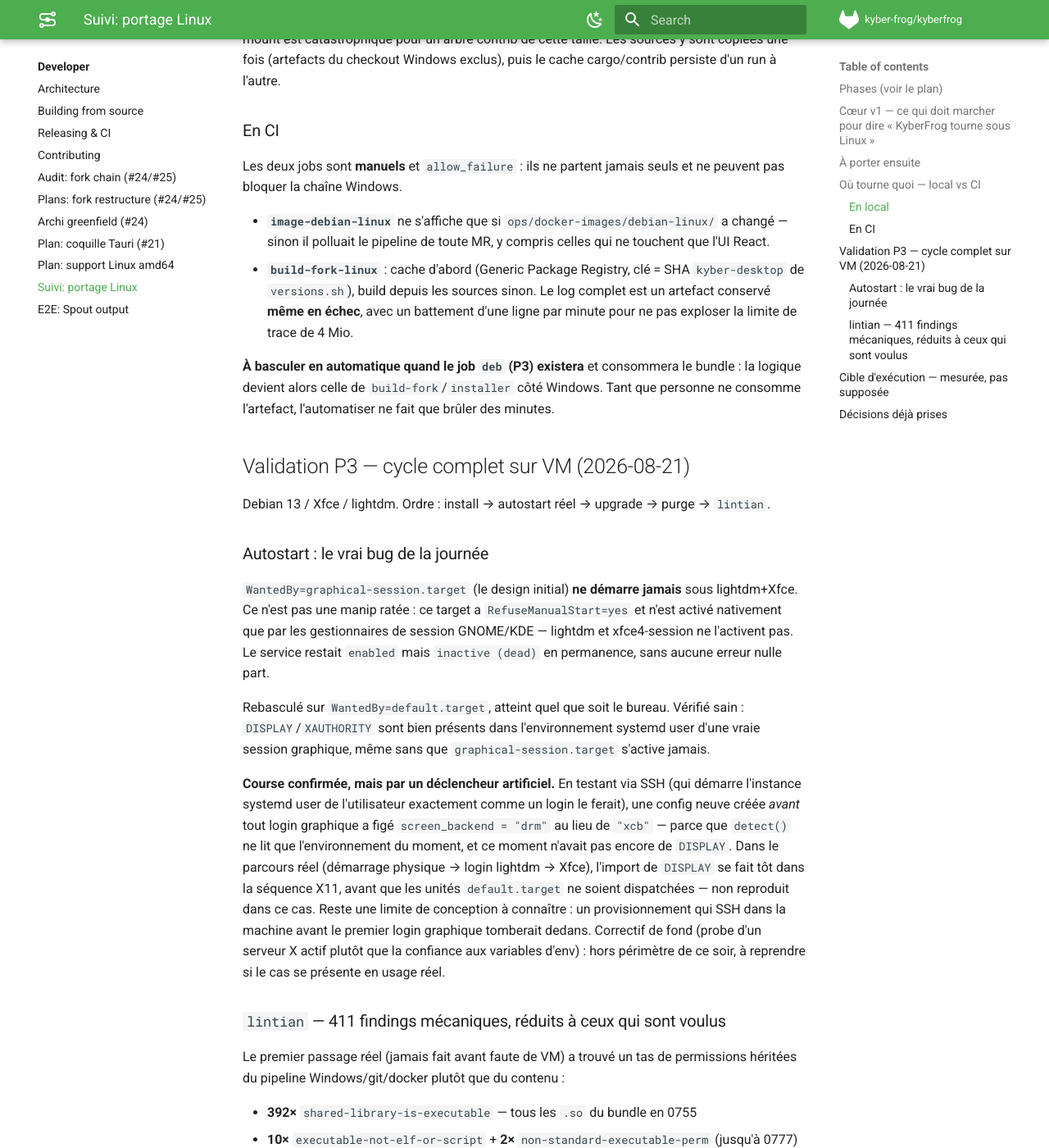
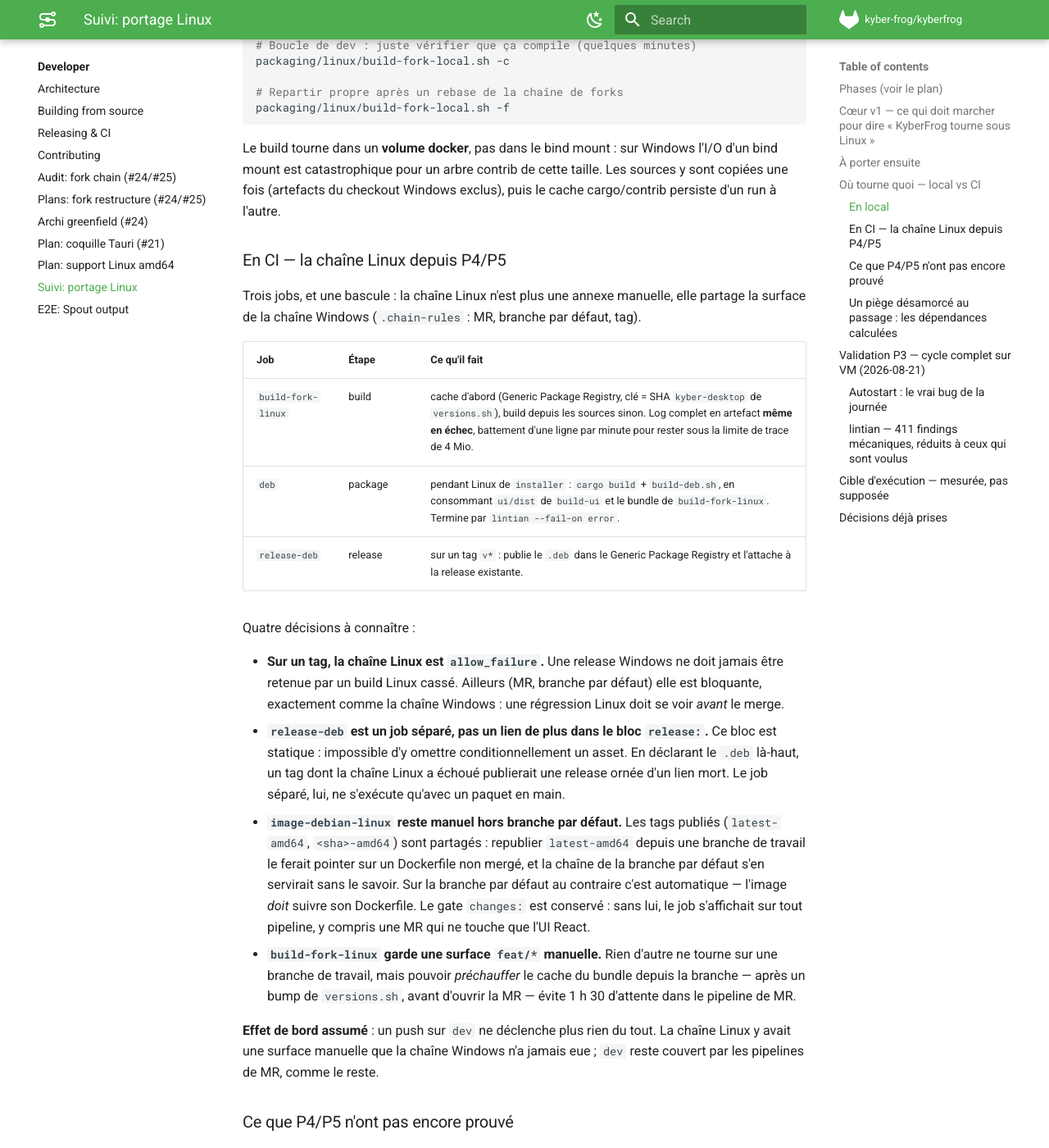
Before and after one commit to CollectiFrog/KyberFrog, an MkDocs documentation site: the page built from docs/dev/todo-linux.md, in a window 1280 px wide and 1400 px high, scrolled down 4307 px. Shown: the whole window at 82% size. Built offline with MkDocs 1.6.1 and Material for MkDocs 9.7.7, drawn with Linux system fonts in a browser that asks for light colours; comment, search, counter and statistics services are not loaded; some of the changed text lies outside the part shown.

Commit message:
ci(linux): P4 et P5 — job deb, chaîne Linux automatique, .deb en release
**P4.** Nouveau job `deb`, pendant Linux de `installer` : même découpage
(binaire compilé dans le job, `ui/dist` de `build-ui`, bundle de
`build-fork-linux`), et un garde-fou `lintian --fail-on error` pour que les
411 findings mécaniques nettoyés en P3 ne puissent pas revenir en douce.
`embedded-library` est supprimé explicitement — le bundle ffmpeg/VLC patché
est voulu, comme sous Windows.

Maintenant que quelqu'un consomme le bundle, la chaîne Linux sort du mode
manuel + allow_failure et partage la surface de la chaîne Windows
(`.chain-rules` : MR, branche par défaut, tag). Un build Linux cassé doit se
voir avant le merge, comme un build Windows cassé. Deux exceptions
délibérées : `build-fork-linux` garde une surface `feat/*` manuelle pour
préchauffer le cache du bundle depuis une branche (sinon 1 h 30 d'attente
dans le pipeline de MR), et `image-debian-linux` reste manuel hors branche
par défaut — `latest-amd64` est un tag partagé, le republier depuis une
branche le ferait pointer sur un Dockerfile non mergé.

Hors tag, le job ne passe pas `-v` : `git describe --tags --always` sur le
clone peu profond de la CI retombe souvent sur le seul SHA court, or une
version Debian doit commencer par un chiffre. build-deb.sh dérive alors
« <version Cargo>~<sha> », valide.

**P5.** `release-deb` publie le `.deb` dans le Generic Package Registry et
l'attache à la release *déjà créée*, au lieu de le déclarer dans le bloc
`release:` du job Windows. Ce bloc est statique : impossible d'y omettre
conditionnellement un lien, donc un tag dont la chaîne Linux a échoué
publierait une release ornée d'un lien mort. Sur un tag, la chaîne Linux est
`allow_failure` : la release Windows n'est jamais retenue par un build Linux
cassé, et le job séparé ne s'exécute qu'avec un paquet en main.

Répété en local dans l'image CI exacte : 69 dépendances calculées, `.deb` de
46 Mo, `lintian` vert, chemin d'échec vérifié aussi. `fork-lint.sh` repassé,
0 fail / 0 warning, pin `versions.sh` inchangé. **Aucun pipeline GitLab n'a
encore joué cette configuration** — la première MR feat/linux-support -> dev
est le test grandeur nature.

Effet de bord assumé : un push sur `dev` ne déclenche plus rien (la chaîne
Linux y avait une surface manuelle que la chaîne Windows n'a jamais eue).

Co-Authored-By: Claude Opus 5 <noreply@anthropic.com>

```diff
--- a/docs/dev/todo-linux.md
+++ b/docs/dev/todo-linux.md
@@ -10,11 +10,15 @@ ensuite, pas abandonné.
 
 Légende : ✅ fait · 🟡 partiel / à valider · ⬜ à faire · ➖ sans objet sur Linux
 
-> **Point d'arrêt du 2026-08-21** : P0→P3 validés de bout en bout sur une VM
-> Debian 13 / Xfce / lightdm réelle (voir « Validation P3 » plus bas pour le
-> détail). Branche `feat/linux-support`, poussée, 16 commits. Prochaine étape :
-> **P4** (jobs CI amd64) puis **P5** (release sur tag). Rien n'est cassé,
-> aucune manip en attente côté VM.
+> **Point d'arrêt du 2026-08-21 (soir)** : P0→P3 validés de bout en bout sur une
+> VM Debian 13 / Xfce / lightdm réelle (voir « Validation P3 » plus bas), **P4 et
+> P5 écrits** — jobs `deb` et `release-deb`, chaîne Linux basculée en automatique
+> sur la même surface que la chaîne Windows. Le script d'empaquetage a été rejoué
+> dans la vraie image CI (69 dépendances calculées, `lintian` propre), mais
+> **aucun pipeline GitLab n'a encore joué cette configuration** : la première MR
+> `feat/linux-support` → `dev` est le test grandeur nature. Prochaine étape :
+> **P6** (doc utilisateur, CHANGELOG, clôture). Rien n'est cassé, aucune manip en
+> attente côté VM.
 
 ---
 
@@ -26,8 +30,8 @@ Légende : ✅ fait · 🟡 partiel / à valider · ⬜ à faire · ➖ sans obj
 | **P1** — image Docker `debian-linux` | ✅ | Image construite et poussée par la CI (Kaniko), et utilisable en local via `build-fork-local.sh`. |
 | **P2** — app native Linux | ✅ | **Validé sur VM Debian 13 / Xfce le 2026-08-18** : capture `xcb` fonctionnelle, remote control (souris + clics + clavier) fonctionnel, mDNS fonctionnel. |
 | **P3** — paquet `.deb` | ✅ | Cycle complet validé sur VM : install → upgrade → purge, service systemd user (autostart réel, pas un lancement à la main), `lintian` propre (hors findings acceptés, voir plus bas). |
-| **P4** — jobs CI amd64 | ⬜ | 2 jobs à écrire. |
-| **P5** — release sur tag | ⬜ | Asset `.deb`, sans coupler la release Windows. |
+| **P4** — jobs CI amd64 | ✅ | Job `deb` écrit (pendant Linux de `installer`, avec garde-fou `lintian`), `build-fork-linux` et `image-debian-linux` sortis du mode manuel. Répété en local dans l'image CI ; **pas encore joué par un vrai pipeline**. |
+| **P5** — release sur tag | ✅ | Job `release-deb` : publie le `.deb` et l'attache à la release *déjà créée*, donc sans jamais retenir la release Windows. **Pas encore joué par un vrai tag.** |
 | **P6** — doc & clôture | ⬜ | |
 
 ---
@@ -77,7 +81,7 @@ entier de `kyber-desktop`, et aucun accès aux logs intermédiaires.
 |---|---|---|
 | **Rôle** | boucle de dev : itérer, débugger, valider vite | produire l'artefact **officiel**, reproductible, depuis le SHA pinné |
 | **Outil** | `packaging/linux/build-fork-local.sh` | jobs `image-debian-linux` + `build-fork-linux` |
-| **Déclenchement** | à la demande | **manuel** partout, `allow_failure` partout |
+| **Déclenchement** | à la demande | même surface que la chaîne Windows : MR, branche par défaut, tag |
 
 ### En local
 
@@ -97,23 +101,78 @@ l'I/O d'un bind mount est catastrophique pour un arbre contrib de cette taille.
 Les sources y sont copiées une fois (artefacts du checkout Windows exclus), puis
 le cache cargo/contrib persiste d'un run à l'autre.
 
-### En CI
+### En CI — la chaîne Linux depuis P4/P5
 
-Les deux jobs sont **manuels** et `allow_failure` : ils ne partent jamais seuls
-et ne peuvent pas bloquer la chaîne Windows.
+Trois jobs, et une bascule : la chaîne Linux n'est plus une annexe manuelle,
+elle partage la surface de la chaîne Windows (`.chain-rules` : MR, branche par
+défaut, tag).
 
-- **`image-debian-linux`** ne s'affiche que si `ops/docker-images/debian-linux/`
-  a changé — sinon il polluait le pipeline de toute MR, y compris celles qui ne
-  touchent que l'UI React.
-- **`build-fork-linux`** : cache d'abord (Generic Package Registry, clé = SHA
-  `kyber-desktop` de `versions.sh`), build depuis les sources sinon. Le log
-  complet est un artefact conservé **même en échec**, avec un battement d'une
-  ligne par minute pour ne pas exploser la limite de trace de 4 Mio.
+| Job | Étape | Ce qu'il fait |
+|---|---|---|
+| `build-fork-linux` | build | cache d'abord (Generic Package Registry, clé = SHA `kyber-desktop` de `versions.sh`), build depuis les sources sinon. Log complet en artefact **même en échec**, battement d'une ligne par minute pour rester sous la limite de trace de 4 Mio. |
+| `deb` | package | pendant Linux de `installer` : `cargo build` + `build-deb.sh`, en consommant `ui/dist` de `build-ui` et le bundle de `build-fork-linux`. Termine par `lintian --fail-on error`. |
+| `release-deb` | release | sur un tag `v*` : publie le `.deb` dans le Generic Package Registry et l'attache à la release existante. |
 
-**À basculer en automatique quand le job `deb` (P3) existera** et consommera le
-bundle : la logique devient alors celle de `build-fork`/`installer` côté
-Windows. Tant que personne ne consomme l'artefact, l'automatiser ne fait que
-brûler des minutes.
+Quatre décisions à connaître :
+
+- **Sur un tag, la chaîne Linux est `allow_failure`.** Une release Windows ne
+  doit jamais être retenue par un build Linux cassé. Ailleurs (MR, branche par
+  défaut) elle est bloquante, exactement comme la chaîne Windows : une
+  régression Linux doit se voir *avant* le merge.
+- **`release-deb` est un job séparé, pas un lien de plus dans le bloc
+  `release:`.** Ce bloc est statique : impossible d'y omettre conditionnellement
+  un asset. En déclarant le `.deb` là-haut, un tag dont la chaîne Linux a échoué
+  publierait une release ornée d'un lien mort. Le job séparé, lui, ne s'exécute
+  qu'avec un paquet en main.
+- **`image-debian-linux` reste manuel hors branche par défaut.** Les tags
+  publiés (`latest-amd64`, `<sha>-amd64`) sont partagés : republier
+  `latest-amd64` depuis une branche de travail le ferait pointer sur un
+  Dockerfile non mergé, et la chaîne de la branche par défaut s'en servirait
+  sans le savoir. Sur la branche par défaut au contraire c'est automatique —
+  l'image *doit* suivre son Dockerfile. Le gate `changes:` est conservé : sans
+  lui, le job s'affichait sur tout pipeline, y compris une MR qui ne touche que
+  l'UI React.
+- **`build-fork-linux` garde une surface `feat/*` manuelle.** Rien d'autre ne
+  tourne sur une branche de travail, mais pouvoir *préchauffer* le cache du
+  bundle depuis la branche — après un bump de `versions.sh`, avant d'ouvrir la
+  MR — évite 1 h 30 d'attente dans le pipeline de MR.
+
+**Effet de bord assumé** : un push sur `dev` ne déclenche plus rien du tout. La
+chaîne Linux y avait une surface manuelle que la chaîne Windows n'a jamais eue ;
+`dev` reste couvert par les pipelines de MR, comme le reste.
+
+### Ce que P4/P5 n'ont pas encore prouvé
+
+Le job `deb` a été **répété en local dans l'image CI exacte**
+(`registry.gitlab.com/kyber-frog/kyberfrog/debian-linux:latest-amd64`) : 69
+dépendances calculées, `.deb` de 46 Mo, `lintian --fail-on error` vert, et le
+chemin d'échec vérifié aussi. Restent deux inconnues, à lever au premier vrai
+pipeline :
+
+1. **Le pipeline complet n'a jamais tourné dans cette forme** — enchaînement des
+   `needs`, artefacts qui se croisent, cache du bundle. Le premier passage sera
+   la MR `feat/linux-support` → `dev`.
+2. **L'API Release Links avec un jeton de job** : `release-cli` s'authentifie
+   ainsi pour *créer* une release, mais l'ajout d'un lien d'asset via
+   `POST /releases/:tag/assets/links` n'a pas été vérifié avec `JOB-TOKEN`. D'où
+   `allow_failure: true` sur `release-deb`, et l'URL du paquet imprimée dans la
+   trace : au pire, le `.deb` est publié et téléchargeable, seul le lien manque
+   sur la page de release.
+
+### Un piège désamorcé au passage : les dépendances calculées
+
+En répétant le job `deb` dans une image de build **périmée** (copie locale de
+`latest-amd64` datant de juin, sans les bibliothèques système qu'apporte
+`apt build-dep vlc`), `dpkg-shlibdeps` a échoué sur *chaque* SONAME — et
+`build-deb.sh` est retombé en silence sur `Depends: libc6`, stderr avalé par un
+`2>/dev/null`. Le paquet se construisait, s'installait, et
+kyavserver/kyclient seraient morts sur une `.so` manquante : très exactement le
+bug que le calcul des dépendances existe pour supprimer, ressuscité sous une
+forme muette.
+
+Le repli a été supprimé. `build-deb.sh` échoue maintenant bruyamment, affiche
+les premières erreurs de `dpkg-shlibdeps` et nomme la cause la plus probable. Un
+paquet aux dépendances inventées ne peut plus sortir de la chaîne.
 
 ## Validation P3 — cycle complet sur VM (2026-08-21)
 
@@ -163,7 +222,9 @@ permissions héritées du pipeline Windows/git/docker plutôt que du contenu :
 
 Tout corrigé dans `build-deb.sh` par une passe de normalisation des permissions
 et un `changelog.gz` minimal. **Zéro développement de fonctionnalité** — que du
-nettoyage de pipeline de build.
+nettoyage de pipeline de build. Depuis P4, le job CI `deb` rejoue
+`lintian --fail-on error` sur chaque paquet : ce nettoyage ne peut plus se
+défaire sans que le pipeline le dise.
 
 Ce qui **reste**, volontairement :
 
```
Also changed, not shown: .gitlab-ci.yml (+150 -37 lines).
